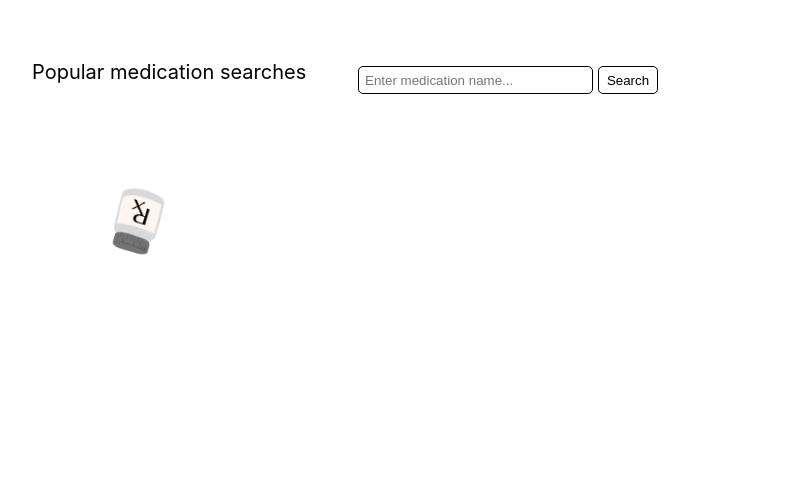
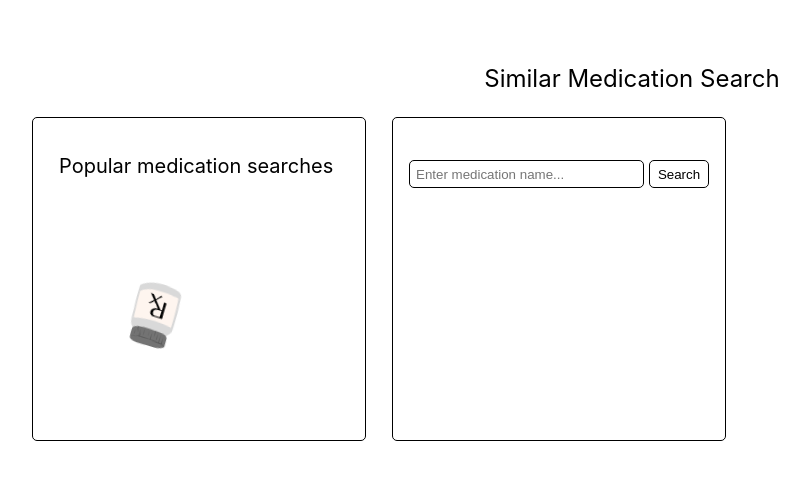
Before and after one commit to ReyBernDia/similar-medication-search, a React (Create React App) app in the folder client/: page / in a window 1280 px wide. Shown: the top 480 px of the page, without its empty margins (8-817 px from the left). Built offline with nearby package versions, Linux system fonts and the light colour scheme; no server answers.

Commit message:
ui improvements

```diff
--- a/client/src/components/MedicationList/index.jsx
+++ b/client/src/components/MedicationList/index.jsx
@@ -1,8 +1,12 @@
 export const MedicationList = ({ results, onSelect }) => {
+  const getClassName = () => {
+    return onSelect ? "can-select" : "cannot-select";
+  };
   const resultsToDisplay = !results.length
     ? "No results to display"
     : results?.map((med) => (
         <li
+          className={getClassName()}
           key={med.rxcui}
           onClick={() => onSelect && onSelect(med.name, med.rxcui)}
         >
--- a/client/src/components/MedicationList/medicationList.css
+++ b/client/src/components/MedicationList/medicationList.css
@@ -1,7 +1,15 @@
-li {
+.can-select,
+.cannot-select {
   padding-bottom: 8px;
 }
-li:hover {
+.can-select:hover {
   color: grey;
   cursor: pointer;
 }
+.cannot-select:hover {
+  cursor: default;
+  color: black;
+}
+.results-container {
+  padding-left: 10px;
+}
--- a/client/src/screens/Home/home.css
+++ b/client/src/screens/Home/home.css
@@ -1,18 +1,32 @@
 .home {
   margin: 40px;
   display: flex;
-  flex-direction: row;
+  flex-direction: column;
   flex-wrap: wrap;
 }
 .home__popular-section {
   width: 300px;
   margin-right: 26px;
+  border: 1px solid;
+  border-radius: 5px;
+  padding: 16px;
 }
 .home__section-title {
   margin-bottom: 32px;
   font-size: 20px;
   color: black;
+  padding-left: 10px;
 }
 .home__medication-search {
   width: 300px;
+  border: 1px solid;
+  border-radius: 5px;
+  padding: 16px;
 }
+.home__section-container {
+  display: flex;
+}
+.home__title {
+  font-size: 24px;
+  align-self: center;
+}
--- a/client/src/screens/Home/index.jsx
+++ b/client/src/screens/Home/index.jsx
@@ -32,6 +32,8 @@ export const Home = () => {
 
   return (
     <div className="home">
+      <p className="home__title">Similar Medication Search</p>
+      <div className="home__section-container">
         <section className="home__popular-section">
           <p className="home__section-title">Popular medication searches</p>
           {popularMedications ? (
@@ -47,5 +49,6 @@ export const Home = () => {
           <MedicationSearch onSelect={onMedicationSelection} />
         </section>
       </div>
+    </div>
   );
 };
```
Lines whose indentation alone changed are shown as unchanged.
